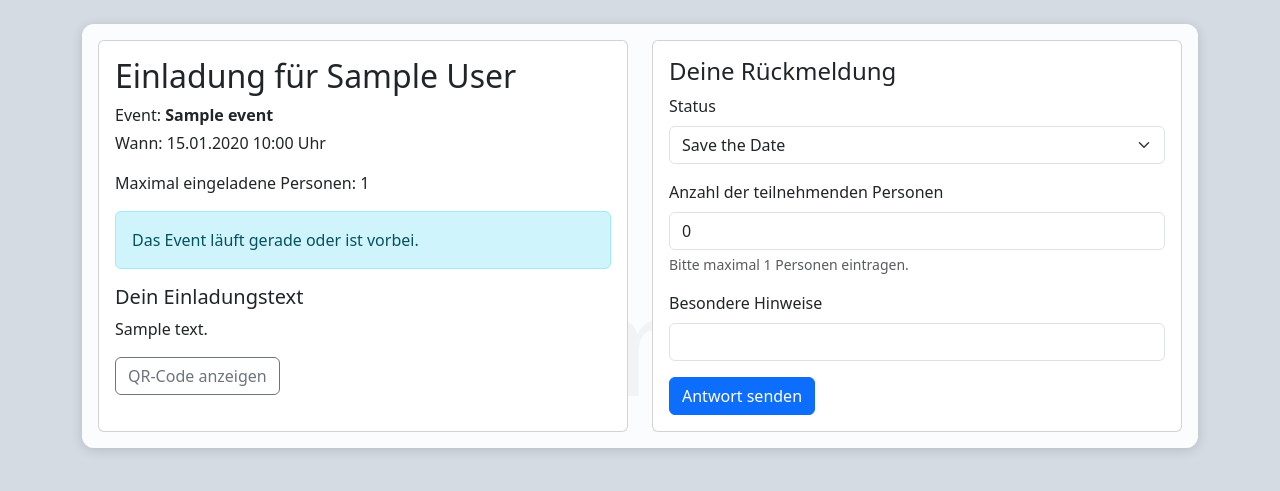
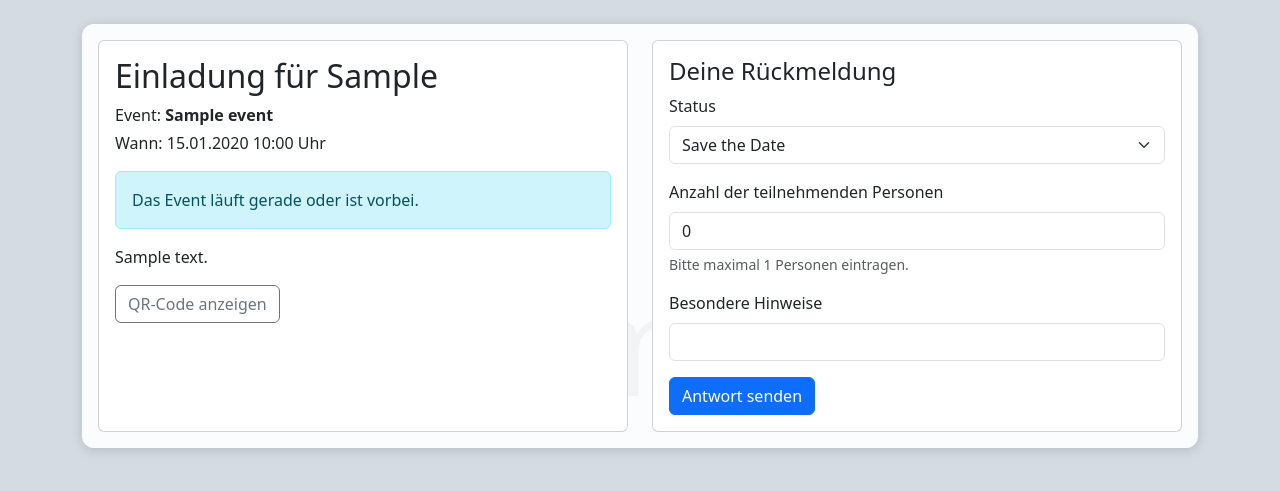
Before and after one commit to OlafZer/event-planner, a Flask app: template templates/invite.html in a window 1280 px wide. Shown: the part 52-543 px from the top of the page. Run offline with Flask 3, Linux system fonts and the light colour scheme; tables that the repository leaves empty hold one stand-in row (values such as "Sample post"); the template is opened without the code that fills it: values that come from a table or form of the project are taken from there, most other values are stand-ins (such as "Sample title", 1, 10 or a date in 2020); grey boxes marked "Sample" are stand-in pictures; some libraries are stand-ins or nearby versions.

Commit message:
Hide personal and limit info on invite

```diff
--- a/templates/invite.html
+++ b/templates/invite.html
@@ -4,14 +4,12 @@
     <div class="col-12 col-lg-6">
         <div class="card h-100">
             <div class="card-body">
-                <h2 class="card-title">Einladung für {{ guest.first_name }}{% if guest.last_name %} {{ guest.last_name }}{% endif %}</h2>
+                <h2 class="card-title">Einladung für {{ guest.first_name }}</h2>
                 <p class="card-text mb-1">Event: <strong>{{ event.name }}</strong></p>
                 <p class="card-text">Wann: {{ event.event_date.strftime('%d.%m.%Y %H:%M Uhr') }}</p>
-                <p class="card-text">Maximal eingeladene Personen: {{ guest.max_persons }}</p>
                 <div class="alert alert-info" id="countdown" data-event-date="{{ event.event_date.isoformat() }}">
                     Lade Countdown...
                 </div>
-                <h5>Dein Einladungstext</h5>
                 <p>{{ event.invitation_text }}</p>
                 <a class="btn btn-outline-secondary" href="{{ url_for('public.invite_qr', event_id=event.id, code=guest.invite_code_hash) }}" target="_blank">QR-Code anzeigen</a>
             </div>
```
